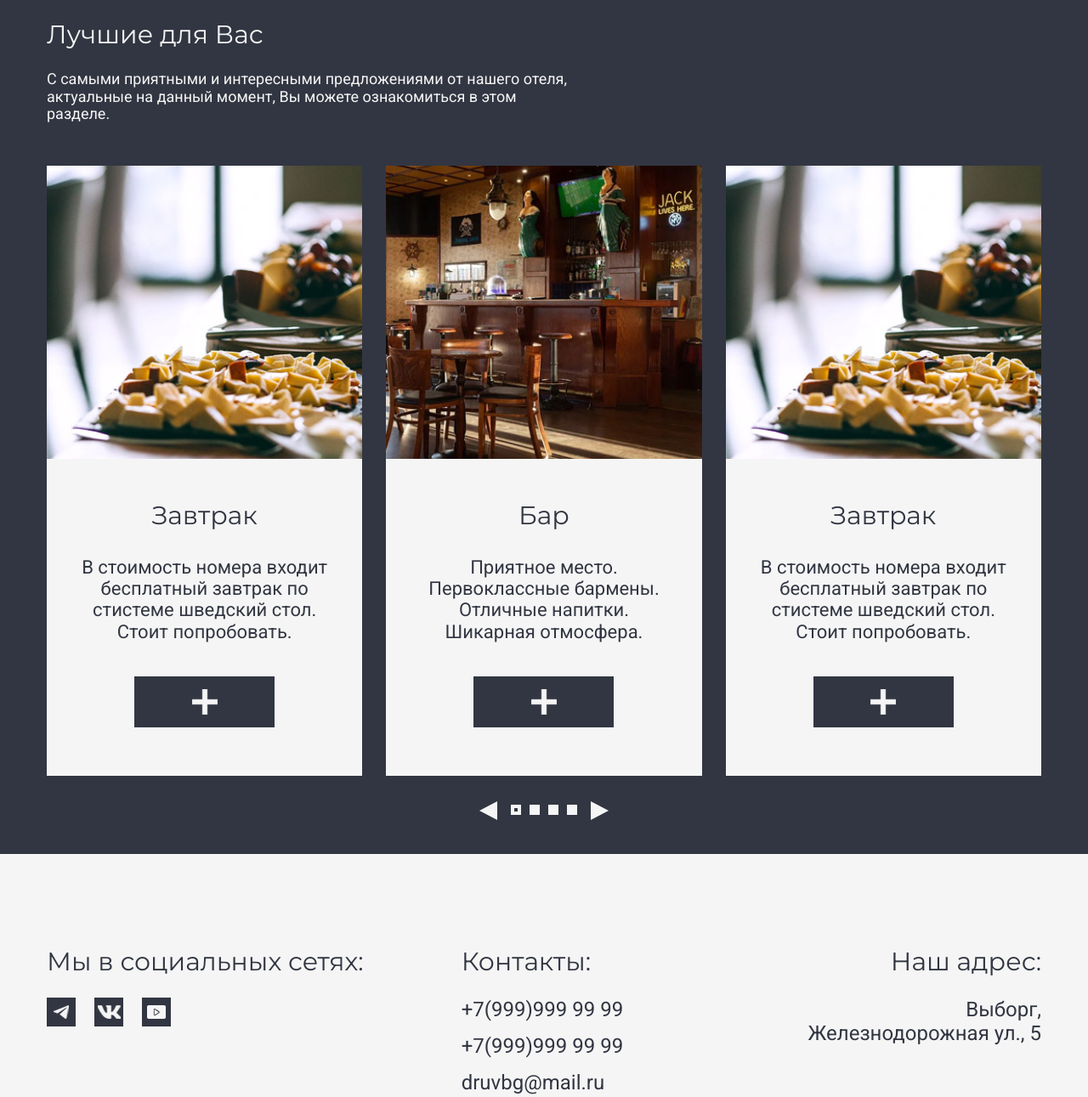
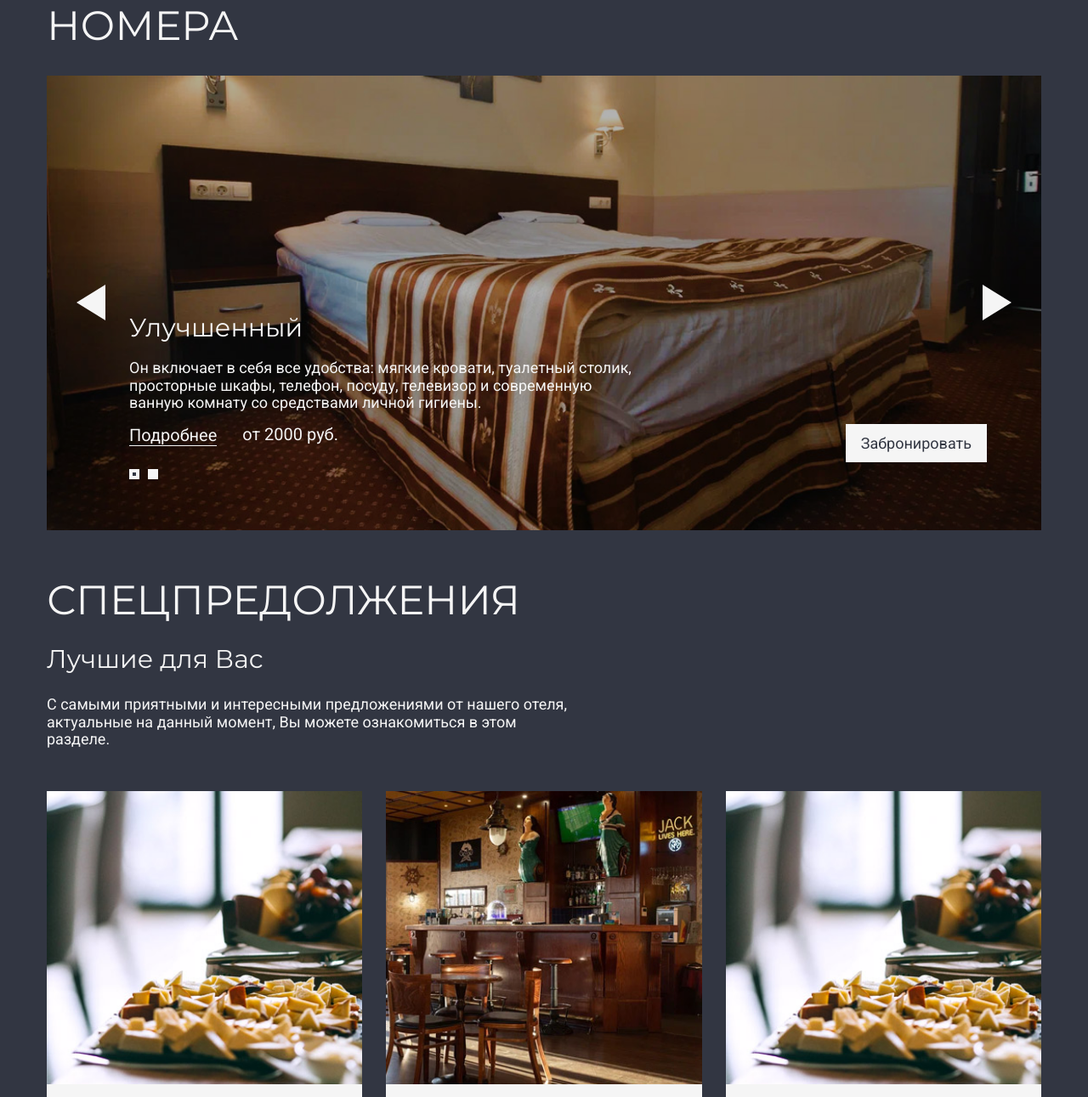
Before and after one commit to spoonya/hotel, a website built with webpack: page src/index.html in a window 1280 px wide. Shown: the part 1585-2876 px from the top of the page at 85% size. Built offline with nearby package versions, Linux system fonts and the light colour scheme; files whose address does not match are found by name.

Commit message:
feat: implement rooms section

```diff
--- /dev/null
+++ b/src/html/index/_rooms.html
@@ -0,0 +1,43 @@
+<section class="rooms section">
+  <div class="container">
+    <h2 class="rooms__title title">Номера</h2>
+    <div id="swiper-rooms" class="swiper">
+      <div class="swiper-wrapper">
+        <div class="rooms__slide swiper-slide" style="background-image: url('img/rooms-slide-1.jpg')">
+          <div class="rooms__slide-inner">
+            <div class="rooms__slide-descrip">
+              <p class="rooms__slide-title">Улучшенный</p>
+              <div class="rooms__slide-text">
+                <p>Он включает в себя все удобства: мягкие кровати, туалетный столик, просторные шкафы, телефон, посуду, телевизор и современную ванную комнату со средствами личной гигиены.</p>
+              </div>
+              <div class="rooms__slide-group">
+                <a href="#">Подробнее</a>
+                <p>от 2000 руб.</p>
+              </div>
+              <div class="slider-pagination"></div>
+            </div>
+            <a href="#" class="rooms__slide-order button button--secondary">Забронировать</a>
+          </div>
+        </div>
+        <div class="rooms__slide swiper-slide" style="background-image: url('img/rooms-slide-1.jpg')">
+          <div class="rooms__slide-inner">
+            <div class="rooms__slide-descrip">
+              <p class="rooms__slide-title">Улучшенный</p>
+              <div class="rooms__slide-text">
+                <p>Lorem ipsum dolor sit amet consectetur adipisicing elit. Amet reiciendis deserunt ipsam dolorem veritatis voluptates ea delectus quos odio iste ipsa, magni suscipit nisi officia voluptate placeat rem quae in. Recusandae, molestiae vel</p>
+              </div>
+              <div class="rooms__slide-group">
+                <a href="#">Подробнее</a>
+                <p>от 2000 руб.</p>
+              </div>
+              <div class="slider-pagination"></div>
+            </div>
+            <a href="#" class="button button--secondary">Забронировать</a>
+          </div>
+        </div>
+      </div>
+      <button class="rooms__button-prev slider-button-prev slider-button-prev--lg"></button>
+      <button class="rooms__button-next slider-button-next slider-button-next--lg"></button>
+    </div>
+  </div>
+</section>
--- a/src/index.html
+++ b/src/index.html
@@ -17,8 +17,12 @@
       @@include('html/index/_about.html', {})
       <!--Edges-->
       @@include('html/index/_edges.html', {})
-      <!--Offer-->
-      @@include('html/index/_offer.html', {})
+      <div class="sections">
+        <!--Rooms-->
+        @@include('html/index/_rooms.html', {})
+        <!--Offer-->
+        @@include('html/index/_offer.html', {})
+      </div>
     </main>
     @@include('html/_footer.html', {})
   </div>
--- a/src/js/files/sliders.js
+++ b/src/js/files/sliders.js
@@ -25,8 +25,6 @@ import "../../scss/base/swiper.scss";
 
 // Инициализация слайдеров
 function initSliders() {
-	// Перечень слайдеров
-	// Проверяем, есть ли слайдер на странице
 	if (document.querySelector("#swiper-offer")) {
 		// Указываем скласс нужного слайдера
 		// Создаем слайдер
@@ -35,7 +33,7 @@ function initSliders() {
 			// Подключаем модули слайдера
 			// для конкретного случая
 			modules: [Pagination, Navigation],
-			// observer: true,
+			observer: true,
 			observeParents: true,
 			slidesPerView: 3,
 			spaceBetween: 28,
@@ -93,6 +91,54 @@ function initSliders() {
 			on: {},
 		});
 	}
+
+	if (document.querySelector("#swiper-rooms")) {
+		new Swiper("#swiper-rooms", {
+			modules: [Pagination, Navigation],
+			observer: true,
+			observeParents: true,
+			slidesPerView: 1,
+			spaceBetween: 20,
+			speed: 800,
+
+			//touchRatio: 0,
+			//simulateTouch: false,
+			// loop: true,
+			//preloadImages: false,
+			//lazy: true,
+
+			/*
+			// Эффекты
+			effect: 'fade',
+			autoplay: {
+				delay: 3000,
+				disableOnInteraction: false,
+			},
+			*/
+
+			pagination: {
+				el: ".slider-pagination",
+				clickable: true,
+			},
+
+			// Скроллбар
+			/*
+			scrollbar: {
+				el: '.swiper-scrollbar',
+				draggable: true,
+			},
+			*/
+
+			// Кнопки "влево/вправо"
+			navigation: {
+				prevEl: ".slider-button-prev",
+				nextEl: ".slider-button-next",
+			},
+
+			// События
+			on: {},
+		});
+	}
 }
 // Скролл на базе слайдера (по классу swiper_scroll для оболочки слайдера)
 function initSlidersScroll() {
--- a/src/scss/base/swiper.scss
+++ b/src/scss/base/swiper.scss
@@ -1,4 +1,5 @@
 .swiper {
+	position: relative;
 	overflow: hidden;
 }
 .swiper-wrapper {
@@ -29,6 +30,7 @@
 		transform: translate3d(0px, 0, 0);
 	}
 }
-.swiper-button-lock {
+.swiper-button-lock,
+.swiper-pagination-lock {
 	display: none !important;
 }
--- a/src/scss/common.scss
+++ b/src/scss/common.scss
@@ -14,6 +14,16 @@
 
 	@include media-tablet-lg {
 		margin-bottom: 35px;
+	}
+}
+
+.sections {
+	padding: 100px 0 50px;
+
+	background-color: $blackAlpha;
+
+	@include media-laptop {
+		padding: 50px 0;
 	}
 }
 
@@ -116,15 +126,25 @@
 
 .slider-button-next,
 .slider-button-prev {
-	background-image: url("../img/arrow-right.png");
-	background-position: center;
-	background-repeat: no-repeat;
-}
+	width: 0;
+	height: 0;
+	border-style: solid;
+	border-width: 11px 0 11px 22px;
+	border-color: transparent transparent transparent $whiteAlpha;
 
-.slider-button-next,
-.slider-button-prev {
-	height: 22px;
-	width: 22px;
+	transition: border-color 0.1s linear;
+
+	&:hover {
+		border-color: transparent transparent transparent darken($whiteAlpha, 10);
+	}
+
+	&--lg {
+		border-width: 21px 0 21px 34px;
+
+		@include media-tablet-lg {
+			border-width: 11px 0 11px 22px;
+		}
+	}
 }
 
 .slider-button-prev {
--- a/src/scss/common/offer.scss
+++ b/src/scss/common/offer.scss
@@ -1,6 +1,5 @@
 .offer {
 	background-color: $blackAlpha;
-	padding: 40px 0;
 }
 
 .offer__descrip {
--- /dev/null
+++ b/src/scss/index/rooms.scss
@@ -0,0 +1,161 @@
+.rooms {
+}
+
+.rooms__title {
+	margin-bottom: 30px;
+}
+
+.rooms__slide {
+	position: relative;
+
+	background-position: center;
+	background-repeat: no-repeat;
+	background-size: cover;
+
+	padding: 280px 64px 35px 97px;
+
+	&::after {
+		position: absolute;
+
+		content: "";
+
+		background-color: rgba(0, 0, 0, 0.3);
+
+		width: 100%;
+		height: 100%;
+		top: 0;
+		left: 0;
+	}
+
+	@include media-tablet-lg {
+		padding: 200px 64px 50px;
+	}
+
+	@include media-tablet-sm {
+		padding: 50px 64px;
+	}
+
+	@include media-phone-sm {
+		padding: 50px 20px;
+	}
+}
+
+.rooms__slide-inner {
+	position: relative;
+
+	z-index: 1;
+
+	display: flex;
+	justify-content: space-between;
+	align-items: flex-end;
+
+	@include media-tablet-sm {
+		flex-direction: column;
+		align-items: flex-start;
+	}
+}
+
+.rooms__slide-descrip {
+	max-width: 600px;
+	width: 100%;
+
+	margin-right: 20px;
+
+	@include media-tablet-sm {
+		margin-bottom: 20px;
+		margin-right: 0;
+	}
+}
+
+.rooms__slide-title {
+	font-family: $fontSecondary;
+	font-size: 30px;
+
+	margin-bottom: 20px;
+
+	@include media-tablet-sm {
+		font-size: 25px;
+	}
+}
+
+.rooms__slide-text {
+	font-size: 18px;
+
+	margin-bottom: 15px;
+
+	@include media-tablet-sm {
+		font-size: 16px;
+	}
+}
+
+.rooms__slide-group {
+	display: flex;
+
+	font-size: 20px;
+
+	margin-bottom: 25px;
+
+	a {
+		margin-right: 30px;
+		color: $whiteAlpha;
+		border-bottom: 1px solid;
+	}
+
+	@include media-tablet-sm {
+		font-size: 18px;
+	}
+
+	@include media-phone-lg {
+		flex-direction: column-reverse;
+		align-items: flex-start;
+
+		p {
+			margin-bottom: 10px;
+		}
+	}
+}
+
+.rooms__button-prev,
+.rooms__button-next {
+	position: absolute;
+
+	top: 50%;
+
+	@include media-phone-sm {
+		top: 95%;
+	}
+}
+
+.rooms__button-prev {
+	left: 35px;
+	transform: translateY(-50%) scale(-1, -1);
+
+	@include media-tablet-lg {
+		left: 10px;
+	}
+
+	@include media-phone-sm {
+		left: 40%;
+	}
+}
+
+.rooms__button-next {
+	right: 35px;
+	transform: translateY(-50%);
+
+	@include media-tablet-lg {
+		right: 10px;
+	}
+
+	@include media-phone-sm {
+		right: 40%;
+	}
+}
+
+.rooms__slide-order {
+	margin-bottom: 25px;
+
+	@include media-tablet-sm {
+		margin-bottom: 0;
+	}
+}
--- a/src/scss/style.scss
+++ b/src/scss/style.scss
@@ -117,4 +117,5 @@ body {
 @import "index/intro";
 @import "index/about";
 @import "index/edges";
+@import "index/rooms";
 @import "index/form-order";
```
Also changed, not shown: src/scss/index/edges.scss (+0 -15 lines), src/img/rooms-slide-1.jpg (added).
